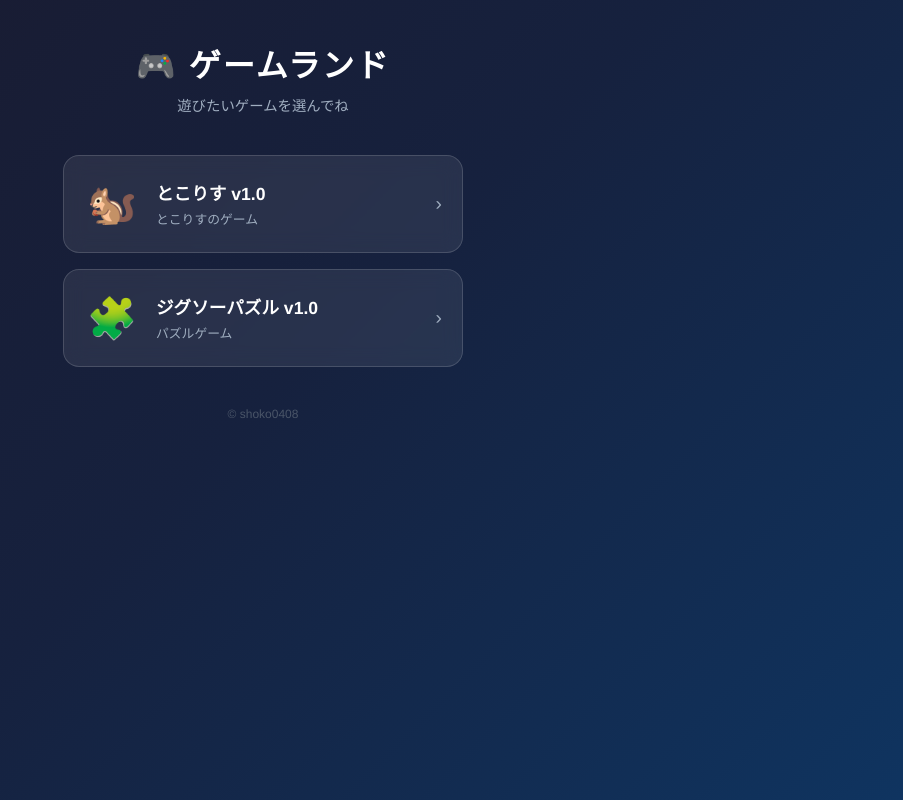
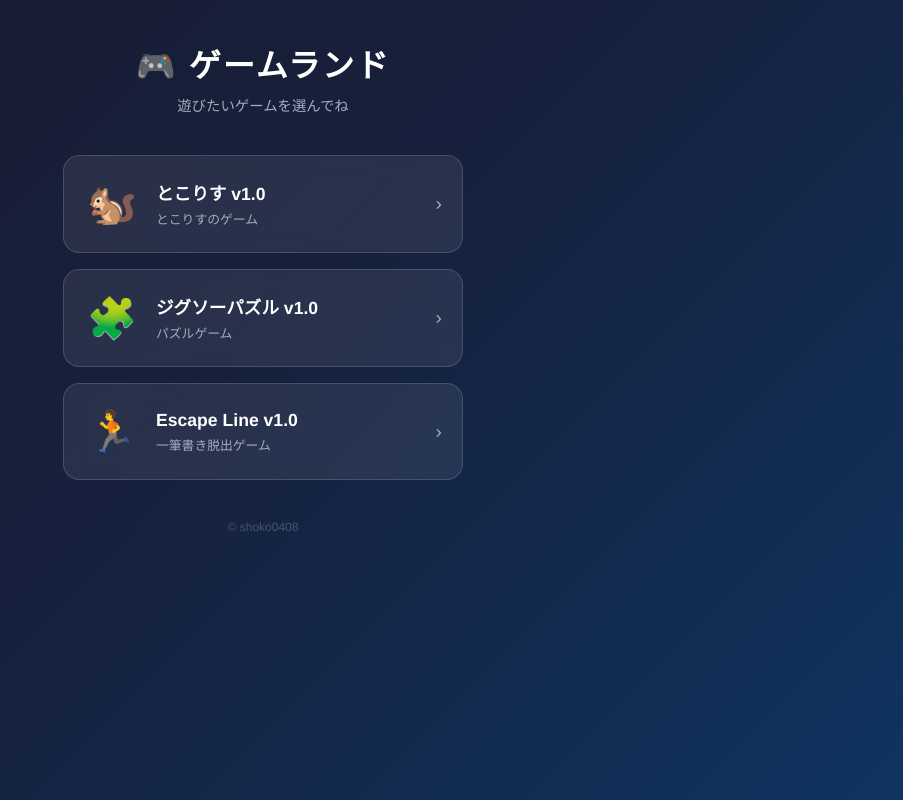
Before and after one commit to shoko0408/Tocoris-v1, a plain HTML site: page index.html in a window 1280 px wide. Shown: the whole page, without its empty margins (377-1280 px from the left). Drawn offline with Linux system fonts and the light colour scheme.

Commit message:
Add files via upload

```diff
--- a/index.html
+++ b/index.html
@@ -117,6 +117,15 @@
       <div class="arrow">›</div>
     </a>
 
+    <a class="game-card" href="Escape Line_v1.0.html">
+      <div class="game-icon">🏃</div>
+      <div class="game-info">
+        <div class="game-title">Escape Line v1.0</div>
+        <div class="game-desc">一筆書き脱出ゲーム</div>
+      </div>
+      <div class="arrow">›</div>
+    </a>
+
   </div>
 
   <p class="footer">© shoko0408</p>
```
